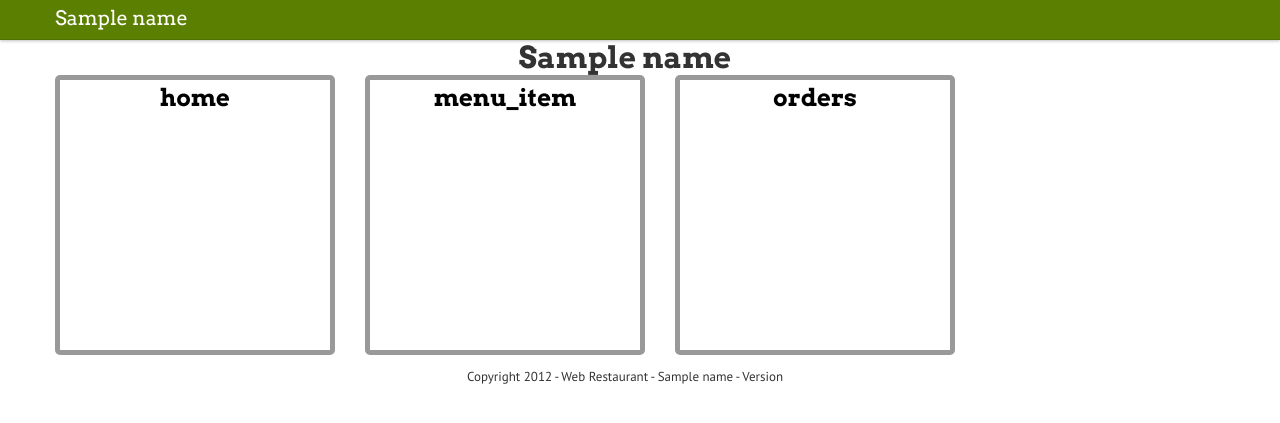
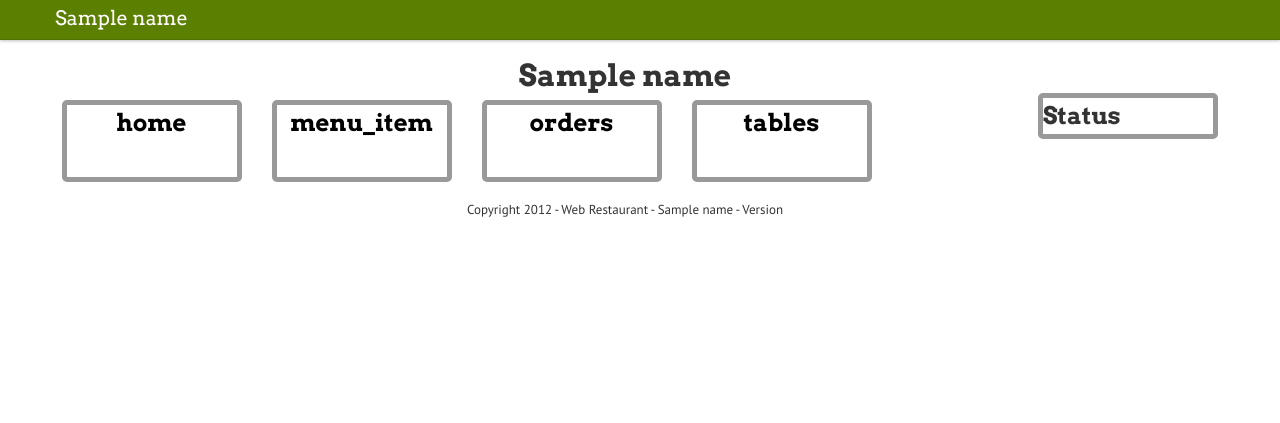
Before and after one commit to excellentingenuity/georges-resturant, a CodeIgniter app: the page made by application/views/home_index.php in a window 1280 px wide. Shown: the top 423 px of the page. Run offline with CodeIgniter, Linux system fonts and the light colour scheme; the template is opened without the code that fills it: most values are stand-ins (such as "Sample title", 1, 10 or a date in 2020); data that the repository does not hold is empty.

Commit message:
added tables and in progress of updating the header.php to have dynamic includes of css and js also for the touch menu to be dynamic
Signed-off-by: James Johnson <James.Johnson@excellentingenuity.com>

```diff
--- a/application/views/footer.php
+++ b/application/views/footer.php
@@ -1,9 +1,9 @@
-   <footer class="container">
-       <div class="row">
-           <div class="footer">
-              Copyright 2012 - Web Restaurant - <?php print($Name);?> - Version <?php print($Version);?> <!--add version number and Resurant name here -->
+       <footer class="container">
+           <div class="row">
+               <div class="footer">
+                  Copyright 2012 - Web Restaurant - <?php print($Name);?> - Version <?php print($Version);?>
+               </div>
            </div>
-       </div>
-   </footer>
+       </footer>
     </body>
 </html>
--- a/application/views/header.php
+++ b/application/views/header.php
@@ -1,4 +1,4 @@
-<!DOCTYPE HTML>
+<!DOCTYPE HTML><!--TODO: Do all php processing in before displaying any other page elements to prevent header elements from displaying in the body-->
 <html lang="en">
     <head>
 
@@ -14,7 +14,11 @@
         <!-- js -->
         <script type="text/javascript" src="js/jquery-1.7.2.js"></script>
         <script type="text/javascript" src="js/bootstrap.js"></script>
-
+        <?php echo $Page;
+        if($Page == "Home"){
+            printf('<script type="text/javascript" src="js/sizer.js"></script>');
+        }
+        ?>
         <title><?php print($Name);?></title>
     </head>
     <body>
@@ -24,7 +28,7 @@
                <div class="navbar navbar-fixed-top">
                    <div class="navbar-inner">
                       <div class="container">
-                          <a class="brand" href="<?php print(base_url()); ?>"><?php print($Name);?></a> <!-- TODO: get restaurant name dynamically and place here -->
+                          <a class="brand" href="<?php print(base_url()); ?>"><?php print($Name);?></a>
                           <!-- TODO: add nav menu generation code here -->
                       </div>
                    </div>
--- a/application/views/home_index.php
+++ b/application/views/home_index.php
@@ -1,5 +1,5 @@
 <?php
-$data = array('Name' => $Name, 'Version' => $Version);
+$data = array('Name' => $Name, 'Version' => $Version, 'Page' => "Home");
 $this->load->view('header', $data);
 
 ?>
@@ -8,8 +8,8 @@
         <h1 class="welcome"><?php print($Name); ?></h1>
     </div>
     <div class="row">
-     	<?php $this->load->view('touch_nav_menu', 'home')?>
-        <!--add default touch menu -->
+     	<?php $this->load->view('touch_nav_menu', 'home');?>
+        <?php $this->load->view('right_side_bar', 'home');?>
     </div>
 </div>
 <?php
--- a/application/views/menu_item_list.php
+++ b/application/views/menu_item_list.php
@@ -3,7 +3,7 @@
 //$hdata = array('Name' => $Name, 'Version' => $Version);
 //$this->load->view('header', $hdata);
 
-
+//TODO:re-do this page to show in div blocks instead of a table
 ?>
 <div class="container main-content">
     <div class="row">
--- /dev/null
+++ b/application/views/right_side_bar.php
@@ -0,0 +1,16 @@
+<?php
+/*
+ * TODO: Add ajax functions to pull in statuses and alerts of tables, orders, and resrvations depending on the screen calling
+ */
+
+
+?>
+<div class="right_side_bar_container span2 pull-right">
+  <h2>Status</h2>
+
+
+
+</div>
+<script type="text/javascript">
+    $(document).ready(function() {sizer("right_side_bar", .90)});
+</script>
--- a/application/views/touch_nav_menu.php
+++ b/application/views/touch_nav_menu.php
@@ -1,10 +1,17 @@
+<div class="touch_menu_container span10">
 <?php
-$nav_array = array('home', 'menu_item', 'orders');
+/*TODO: add a label option for a better looking representation
+ * TODO: Use inverse logic to generate touch menu list and or accept menu list as an array in the vars array
+ *
+ *
+ */
+$nav_array = array('home', 'menu_item', 'orders', 'tables');
 foreach ($nav_array as $item) {
 	if ($item == 'home'){
-		printf('<a class="touch_menu_block_a" href="' . base_url() . '"><div class="span3 touch_menu_block"><h2 class="touch_menu_h2">' . $item . '</h2></div></a>');
+		printf('<a class="touch_menu_block_a" href="' . base_url() . '"><div class="span2 touch_menu_block"><h2 class="touch_menu_h2">' . $item . '</h2></div></a>');
 	}else {
-		printf('<a class="touch_menu_block_a" href="' . base_url() . "/" . $item . '"><div class="span3 touch_menu_block"><h2 class="touch_menu_h2">' . $item . '</h2></div></a>');
+		printf('<a class="touch_menu_block_a" href="' . base_url() . $item . '"><div class="span2 touch_menu_block"><h2 class="touch_menu_h2">' . $item . '</h2></div></a>');
 	}
 }
 ?>
+</div>
--- a/css/base.css
+++ b/css/base.css
@@ -49,13 +49,17 @@
     text-align:center;
 }
 /*touch block navigation*/
+.touch_menu_container {
+    margin:.5em;
+}
 .touch_menu_block {
 	border:solid #999999 thick;
 	border-radius:5px;
 	color:#000000;
 	text-align:center;
-	min-height: 15em;
-	vertical-align: center;
+	min-height: 4em;
+	margin-bottome:.5em;
+
 }
 
 
@@ -70,3 +74,9 @@
 	text-decoration:none;
 	text-align:center;
 }
+/*right side bar */
+.right_side_bar_container {
+    border:solid thick #999999;
+    border-radius:5px;
+    min-height:100%;
+}
--- /dev/null
+++ b/js/sizer.js
@@ -0,0 +1,11 @@
+function sizer(elem, h) {
+	if (window.innerWidth <= 768) {
+		//$('.' + elem).css('min-height', '100%');
+		var spacer_height = (window_height * .25);
+		$('.' + elem).css('max-height', spacer_height + 'px');
+	}else {
+		var window_height = window.innerHeight;
+   		var spacer_height = (window_height * h);
+   		$('.' + elem).css('min-height', spacer_height + 'px');
+	}
+}
```
Also changed, not shown: application/controllers/tables.php (added, +24 -0 lines), application/models/table_model.php (added, +11 -0 lines), application/views/table_index.php (added, +14 -0 lines).
